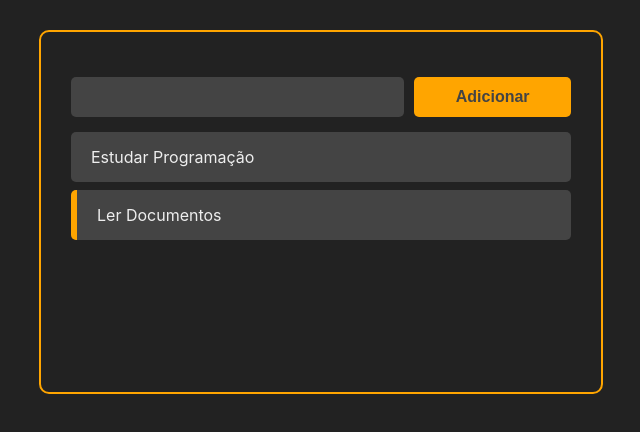
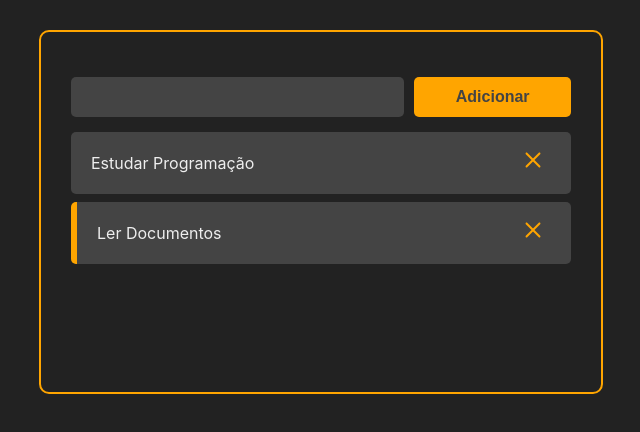
Before and after one commit to devroboco/to-do-list-react, a React (Create React App) app: page / in a window 1280 px wide. Shown: the top 432 px of the page, without its empty margins (319-959 px from the left). Built offline with nearby package versions, Linux system fonts and the light colour scheme.

Commit message:
creating the deletion tasks component

```diff
--- a/package.json
+++ b/package.json
@@ -8,6 +8,7 @@
     "@testing-library/user-event": "^13.5.0",
     "react": "^18.2.0",
     "react-dom": "^18.2.0",
+    "react-icons": "^4.10.1",
     "react-scripts": "5.0.1",
     "uuid": "^9.0.0",
     "web-vitals": "^2.1.4"
--- a/src/App.jsx
+++ b/src/App.jsx
@@ -41,11 +41,21 @@
     setTasks(newTasks);
   };
 
+  const handleTaskDeletion = (taskId) => {
+    const newTasks = tasks.filter((task) => task.id !== taskId);
+
+    setTasks(newTasks);
+  };
+
   return (
     <>
       <div className="container">
         <AddTask handleTaskAddition={handleTaskAddition} />
-        <Tasks tasks={tasks} handleTaskClick={handleTaskClick} />
+        <Tasks
+          tasks={tasks}
+          handleTaskClick={handleTaskClick}
+          handleTaskDeletion={handleTaskDeletion}
+        />
       </div>
     </>
   );
--- a/src/components/Task.css
+++ b/src/components/Task.css
@@ -12,3 +12,10 @@
 .task-title {
   cursor: pointer;
 }
+
+.remove-task-button {
+  background-color: #444;
+  border: none;
+  font-size: 24px;
+  color: orange;
+}
--- a/src/components/Task.jsx
+++ b/src/components/Task.jsx
@@ -1,8 +1,9 @@
 import React from "react";
+import { CgClose } from "react-icons/cg";
 
 import "./Task.css";
 
-const Task = ({ task, handleTaskClick }) => {
+const Task = ({ task, handleTaskClick, handleTaskDeletion }) => {
   return (
     <div
       className="task-container"
@@ -11,6 +12,15 @@
       <div className="task-title" onClick={() => handleTaskClick(task.id)}>
         {task.title}
       </div>
+
+      <div className="buttons-container">
+        <button
+          className="remove-task-button"
+          onClick={() => handleTaskDeletion(task.id)}
+        >
+          <CgClose />
+        </button>
+      </div>
     </div>
   );
 };
--- a/src/components/Tasks.jsx
+++ b/src/components/Tasks.jsx
@@ -1,11 +1,15 @@
 import React from "react";
 import Task from "./Task";
 
-const Tasks = ({ tasks, handleTaskClick }) => {
+const Tasks = ({ tasks, handleTaskClick, handleTaskDeletion }) => {
   return (
     <>
       {tasks.map((task) => (
-        <Task task={task} handleTaskClick={handleTaskClick} />
+        <Task
+          task={task}
+          handleTaskClick={handleTaskClick}
+          handleTaskDeletion={handleTaskDeletion}
+        />
       ))}
     </>
   );
```
Also changed, not shown: 1 other file (tests, documents, lock files or other folders).
